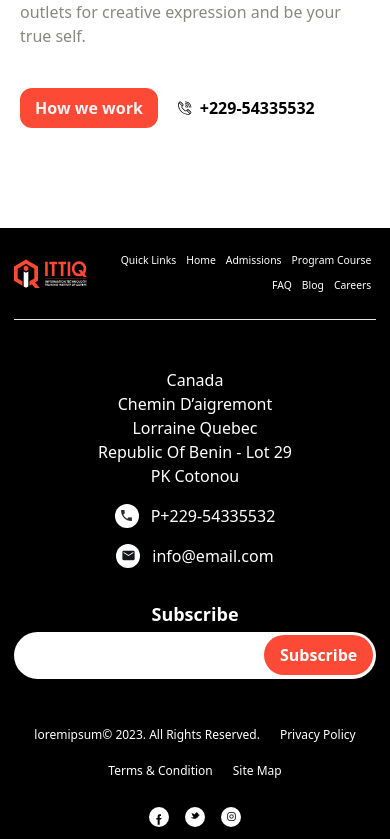
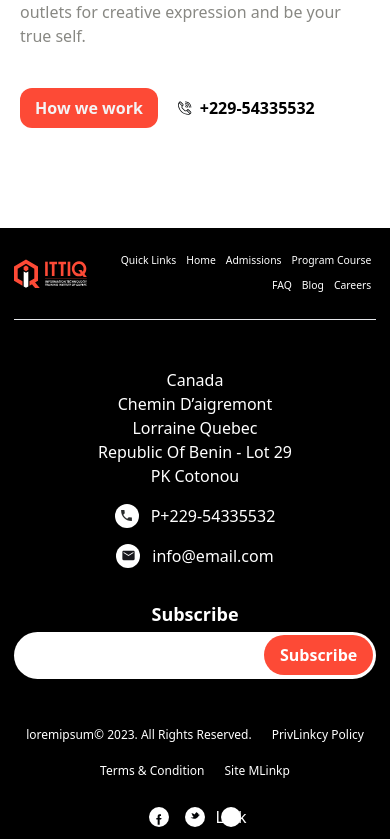
Before and after one commit to RinkiIgtechso/ITTIQ, a Next.js app: page / in a window 390 px wide. Shown: the part 3070-3909 px from the top of the page. Built offline with nearby package versions, Linux system fonts and the light colour scheme.

Commit message:
Compeleted Responsiveness

```diff
--- a/components/CareerSlider.jsx
+++ b/components/CareerSlider.jsx
@@ -49,7 +49,7 @@ function CareerSlider() {
     <div className='p-4'>
       <div className='mt-2 mb-3'>
       <div className='text-center sm:text-3xl text-[1.5rem] font-bold'>Choose  Your Career Path</div>
-        <div className='mt-2 text-center text-sm text-secondary-200 xl:w-75 md:w-96 m-auto'>Nous nous engageons à fournir une éducation technologique à la prochaine génération de leaders au Bénin, en promouvant l'égalité et l'autonomisation</div>
+        <div className='mt-2 text-center text-sm text-secondary-200 xl:w-75 md:w-96 m-auto'>Nous nous engageons à fournir une éducation technologique à la prochaine génération de leaders au Bénin, en promouvant l&apos;égalité et l&apos;autonomisation</div>
       </div>
       <div className='sm:mx-5 mx-0 py-4'>
 
--- a/components/Footer.jsx
+++ b/components/Footer.jsx
@@ -57,21 +57,20 @@ function Footer() {
             <div className='lg:py-10 md:pb-7 pb-3'>
                 <div className='flex sm:flex-row flex-col justify-between sm:gap-0 gap-7 items-center'>
                     <div className='flex flex-wrap lg:gap-10 md:gap-6 gap-5 sm:justify-start justify-center lg:text-sm md:text-xs text-xs'>
-                        <div><a href="/">loremipsum© 2023. All Rights Reserved.</a></div>
-                        <div><a href="/">Privacy Policy</a></div>
-                        <div><a href="/">Terms & Condition</a> </div>
-                        <div><a href="/">Site Map</a></div>
+                        <div><Link href="/">loremipsum© 2023. All Rights Reserved.</Link></div>
+                        <div><Link href="/">PrivLinkcy Policy</Link></div>
+                        <div><Link href="/">Terms & Condition</Link> </div>
+                        <div><Link href="/">Site MLinkp</Link></div>
                     </div>
                     <div className='flex flex-row gap-4 lg:text-sm md:text-xs'>
                         <div className='bg-white lg:h-9 md:h-7 lg:w-9 md:w-7 h-5 w-5 rounded-full flex items-center justify-center'>
-                        <a href="/" className='sm:w-[15px] w-[6px] sm:h-[15px] h-[6px] '><Image src='/Images/facebook.svg' width='10' height='10' alt='social_icon' /></a>
+                        <Link href="/" className='sm:w-[15px] w-[6px] sm:h-[15px] h-[6px] '><Image src='/Images/facebook.svg' width='10' height='10' alt='social_icon' /></Link>
                         </div>
                         <div className='bg-white lg:h-9 md:h-7 lg:w-9 md:w-7 h-5 w-5 rounded-full flex items-center justify-center'>
-                        <a href="/" className='sm:w-[15px] w-[10px] sm:h-[15px] h-[10px] '><Image src='/Images/twitter.svg' width='15' height='15' alt='social_icon' /></a>
+                        <Link href="/" className='sm:w-[15px] w-[10px] sm:h-[15px] h-[10px] '><Image src='/Images/twitter.svg' width='15' height='15' alt='social_icon' /></Link>
                         </div>
                         <div className='bg-white lg:h-9 md:h-7 lg:w-9 md:w-7 h-5 w-5 rounded-full flex items-center justify-center'>
-                        <a href="/" className='sm:w-[15px] w-[9px] sm:h-[15px] h-[9px] '><Image src='/Images/instagram.svg' width='15' height='15' alt='social_icon' /></a>
-                        </div>
+                        Link                        </div>
                     </div>
                 </div>
             </div>
```
